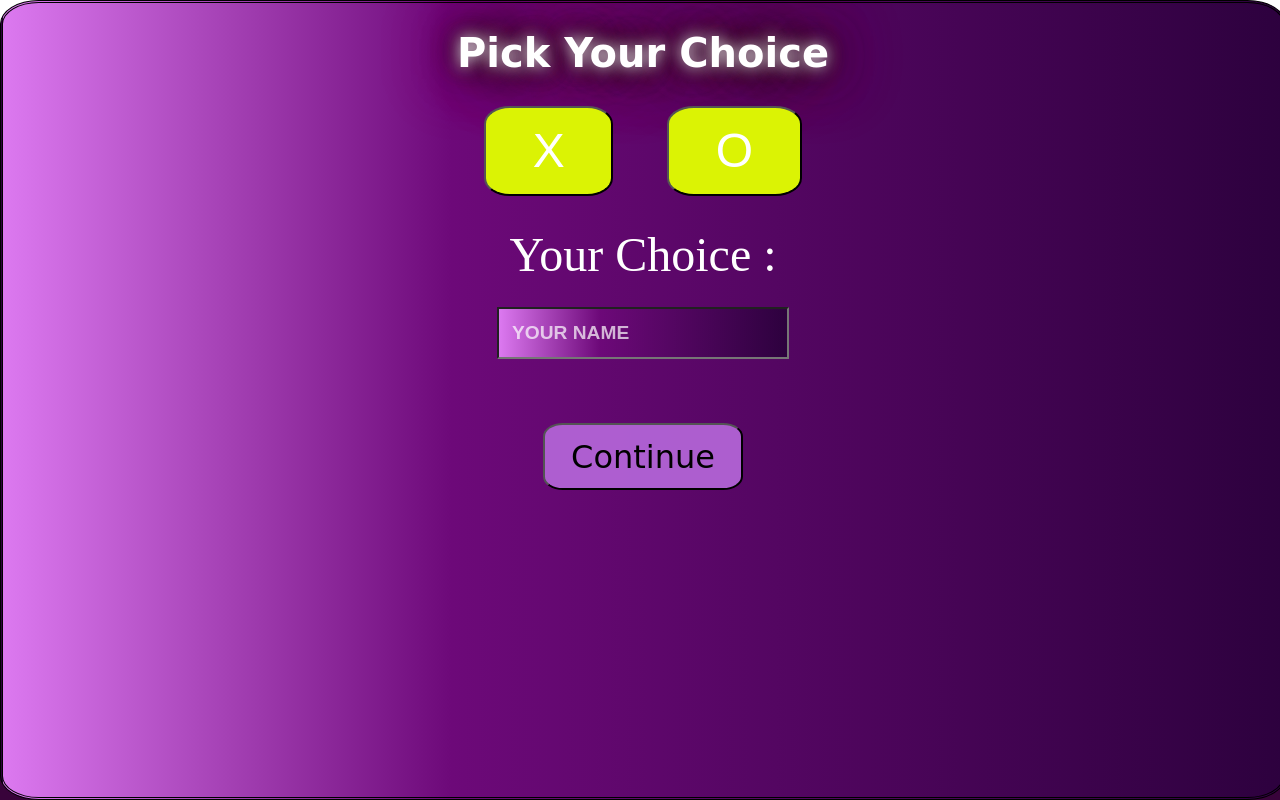
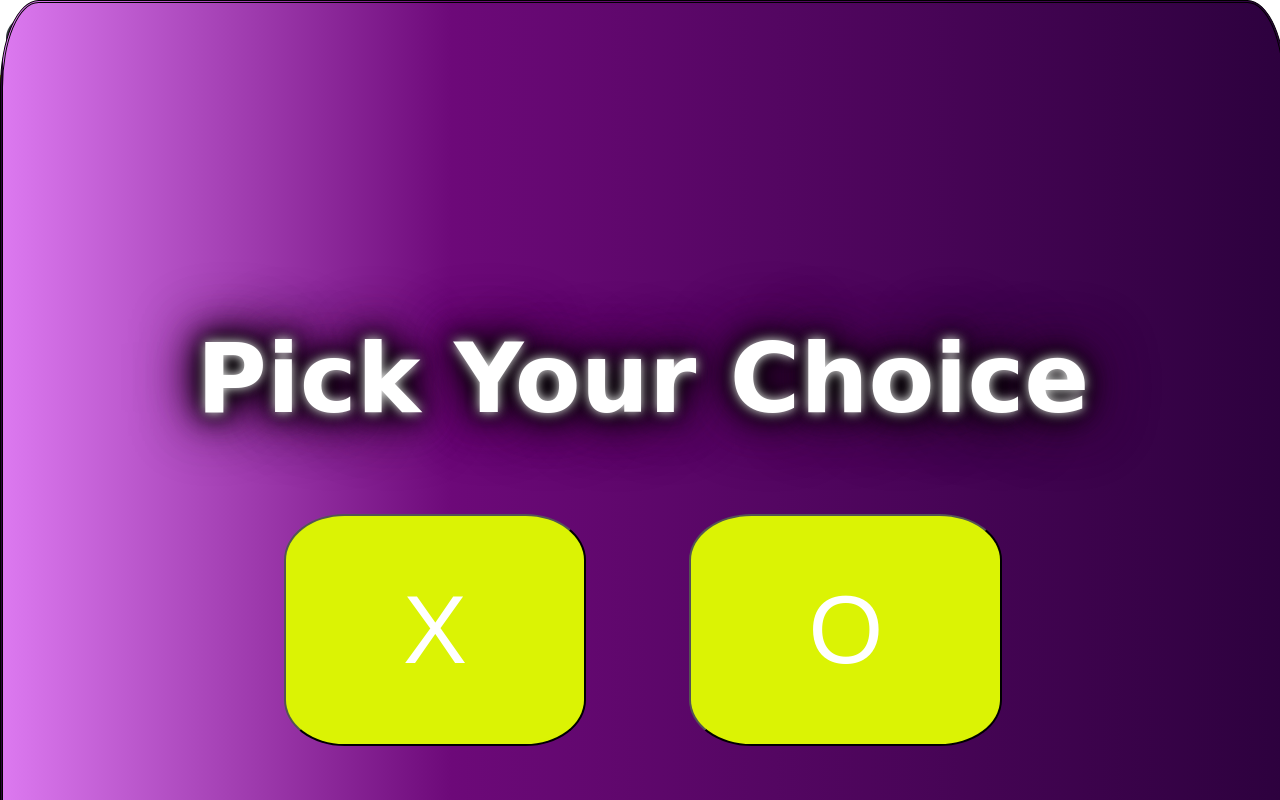
Before and after one commit to Mathura123/TicTacToe-App, a React (Create React App) app in the folder tic-tac-toe-app/: page / in a window 1280 px wide. Shown: the top 800 px of the page. Built offline with nearby package versions, Linux system fonts and the light colour scheme; no server answers.

Commit message:
[Siddhi]Refactor. Media queries for sign up page refactored

```diff
--- a/tic-tac-toe-app/src/css/pickChoice.css
+++ b/tic-tac-toe-app/src/css/pickChoice.css
@@ -141,14 +141,40 @@ input[type="text"]:focus {
   outline: none;
 }
 
-@media screen and (max-width: 1024px) {
+@media screen and (max-device-width: 1024px) and (max-device-height: 1366px) {
   .content {
-    width: 130%;
-    height: 150%;
+    width: 100%;
+    height: 400%;
+    padding-top: 20%;
+  }
+  .glow-header {
+    font-size: 600%;
+  }
+  .choice-button {
+    margin-top: 10%;
+    border-radius: 20%;
+    border-width: 10%;
+    padding: 40% 80%;
+    text-align: center;
+    font-size: 600%;
+  }
+  .continue-button {
+    border-radius: 10%/20%;
+    margin-top: 5%;
+    padding: 2% 4%;
+    text-align: center;
+    font-size: 600%;
+  }
+  .showChoiceLabel {
+    margin-top: 5%;
+    padding-bottom: 2%;
+    text-shadow: 2% 2% 5% #000000;
+    font-size: 600%;
+  }
+  input[type="text"] {
+    padding: 2%;
+    margin-top: 5%;
+    font-size: 200%;
+    font-weight: 800;
   }
 }
-@media screen and (max-height: 731px) {
-  .content {
-    height: 900px;
-  }
-}
```
Also changed, not shown: 1 other file (tests, documents, lock files or other folders).
